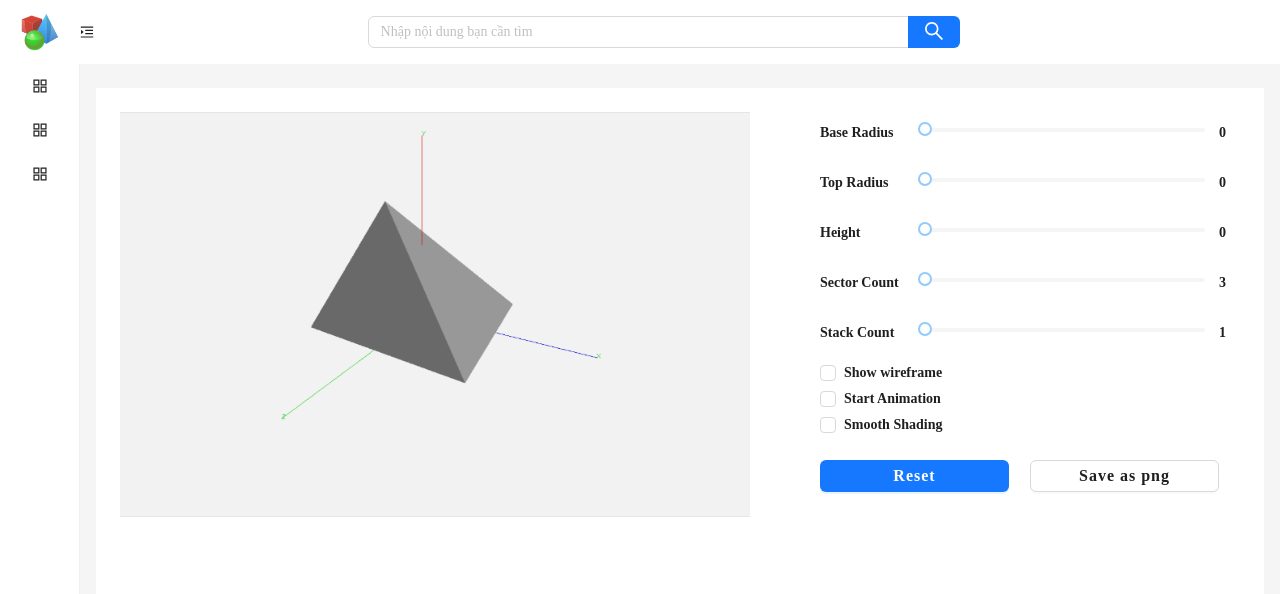
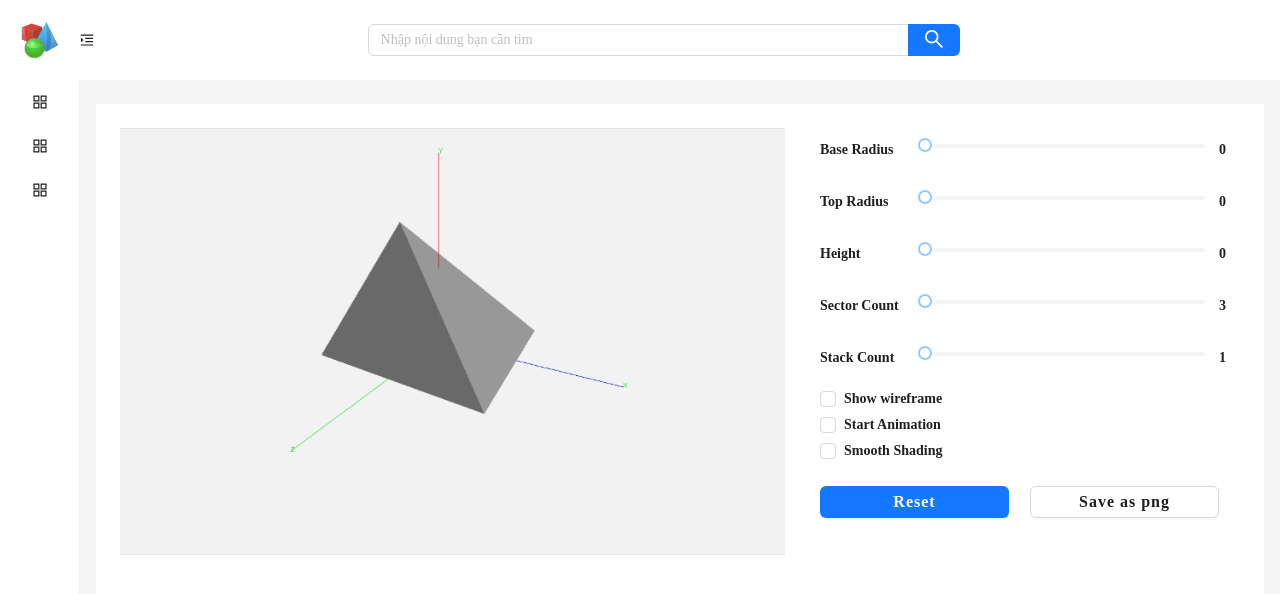
Before and after one commit to thiendev98/dacn_hhlop11, a React (Create React App) app: page / in a window 1280 px wide. Both pictures are taken after a click on the button "Bắt đầu". Shown: the top 594 px of the page. Built offline with nearby package versions, Linux system fonts and the light colour scheme.

Commit message:
update feature

```diff
--- a/src/layout/Layout.tsx
+++ b/src/layout/Layout.tsx
@@ -19,7 +19,7 @@ import Swal from 'sweetalert2';
 const { Search } = Input;
 const { Header, Sider, Content } = Layout;
 type MenuItem = Required<MenuProps>['items'][number];
-const heightSlider = 42;
+const heightSlider = 44;
 function getItem(
     label: React.ReactNode,
     key: React.Key,
@@ -227,7 +227,7 @@ export default function Screen() {
                         openKeys={openKeys}
                         onOpenChange={onOpenChange}
                         style={{
-                            height: `${window.innerHeight - 24}px`,
+                            height: `${window.innerHeight - 80}px`,
                         }}
                         items={items}
                     />
@@ -270,7 +270,18 @@ export default function Screen() {
                         {collapsed && (
                             <Row className="content_row">
                                 <Col span={15}>
-                                    <img src={exprImage} alt="" />
+                                    {exprImage === image211 && (
+                                        <img src={exprImage} alt="" />
+                                    )}
+                                    {exprImage === image212 && (
+                                        <img
+                                            src={exprImage}
+                                            alt=""
+                                            style={{
+                                                height: '421px',
+                                            }}
+                                        />
+                                    )}
                                 </Col>
                                 <Col span={9}>
                                     <Row
--- a/src/layout/layout.style.ts
+++ b/src/layout/layout.style.ts
@@ -48,7 +48,7 @@ export const LayoutStyle = styled.div`
             margin-top: -4px !important;
         }
         img {
-            width: 90%;
+            width: 95%;
         }
         button {
             cursor: pointer;
--- a/src/types/variables.ts
+++ b/src/types/variables.ts
@@ -1,5 +1,5 @@
 export const heightBreadcrumbs = 52;
-export const heightHeader = 64;
+export const heightHeader = 80;
 export const widthSidebar = 52;
 export const fontSizeIcon = 20;
 export const centerElements = {
```
